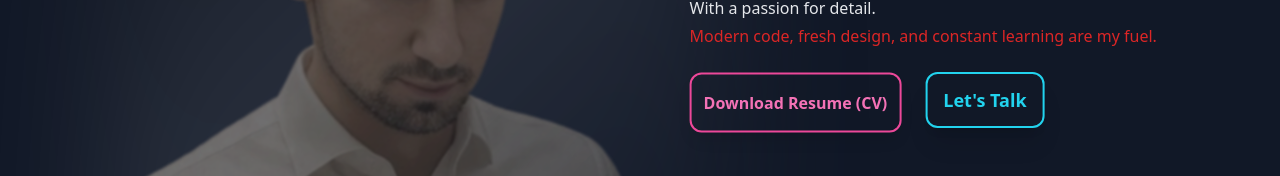
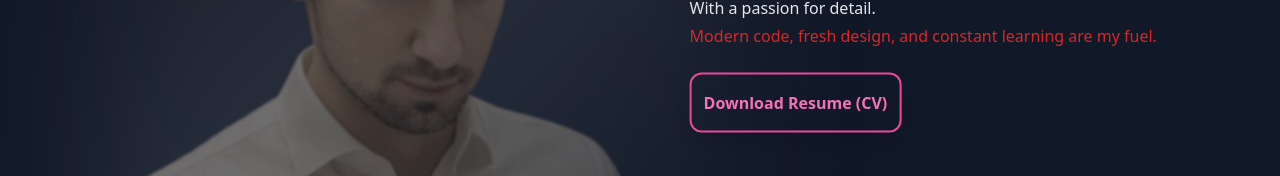
Before and after one commit to Kornetas/portfolio, a React (Vite) app: page / in a window 1280 px wide. Shown: the part 507-683 px from the top of the page. Built offline with nearby package versions, Linux system fonts and the light colour scheme.

Commit message:
remove: Let's Talk button from Home

```diff
--- a/src/pages/Home.jsx
+++ b/src/pages/Home.jsx
@@ -77,14 +77,6 @@ export default function Home() {
                 >
                   Download Resume (CV)
                 </a>
-                {/* Navigate to contact page button */}
-                <button
-                  onClick={() => navigate("/contact")}
-                  className="mt-2 px-4 py-3 rounded-xl font-bold border-2 border-cyan-400 text-cyan-400 shadow-xl hover:bg-cyan-400 hover:text-[#181828] transition text-lg"
-                  type="button"
-                >
-                  Let's Talk
-                </button>
               </div>
             </StaggeredList>
           </div>
```
